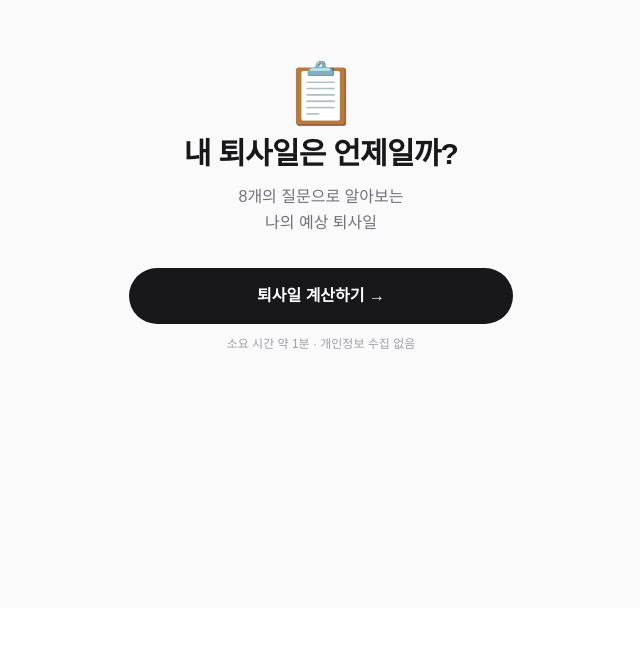
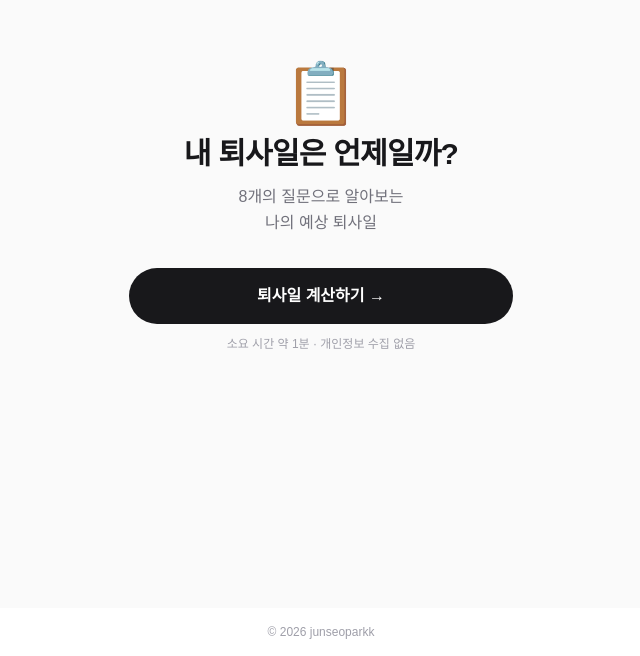
Before and after one commit to junseoparkk/nagaja, a Next.js app: page / in a window 1280 px wide. Shown: the part 192-848 px from the top of the page, without its empty margins (319-959 px from the left). Before the commit the page ends 800 px from the top, so only its background shows below. Built offline with nearby package versions, Linux system fonts and the light colour scheme.

Commit message:
layout: footer copyright 표시 추가

```diff
--- a/app/layout.tsx
+++ b/app/layout.tsx
@@ -43,7 +43,12 @@ export default function RootLayout({
       lang="en"
       className={`${geistSans.variable} ${geistMono.variable} h-full antialiased`}
     >
-      <body className="min-h-full flex flex-col">{children}</body>
+      <body className="min-h-full flex flex-col" suppressHydrationWarning>
+        {children}
+        <footer className="py-4 text-center text-xs text-zinc-400 dark:text-zinc-600">
+          © 2026 junseoparkk
+        </footer>
+      </body>
     </html>
   );
 }
```
